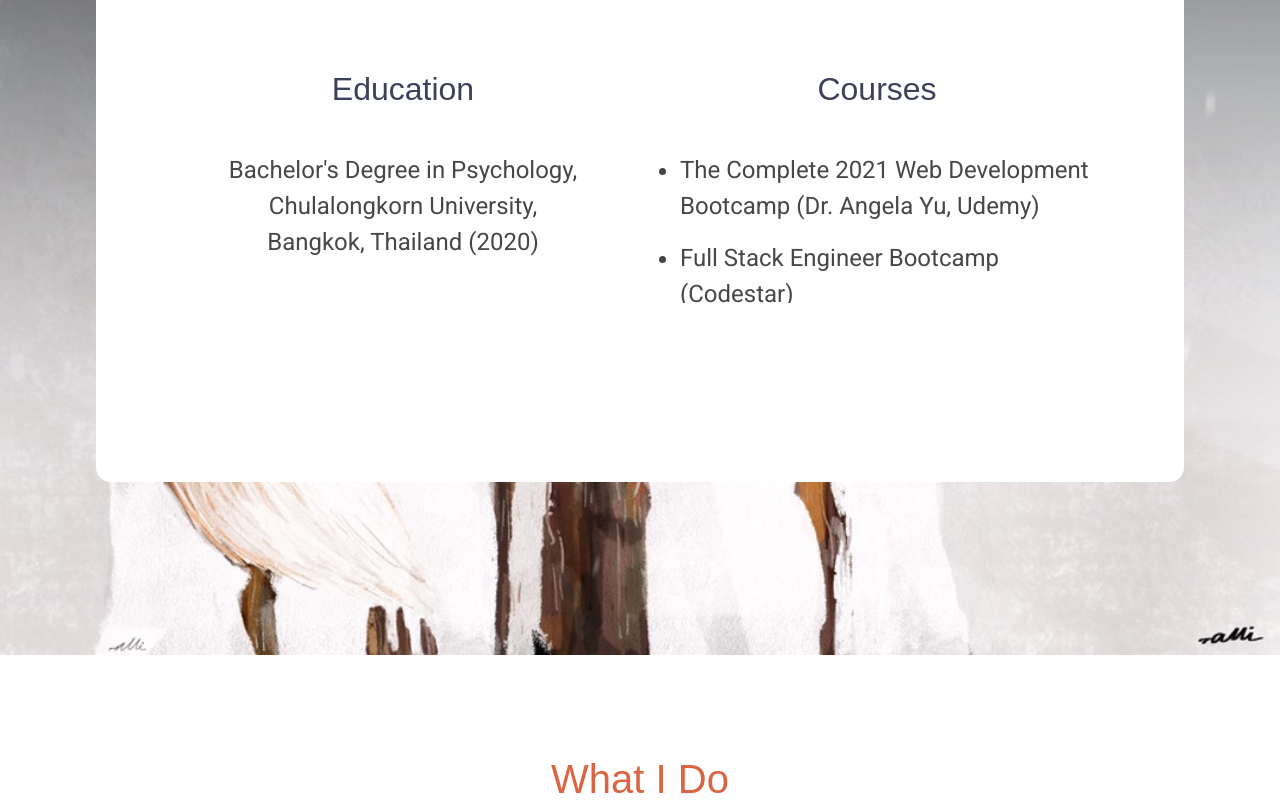
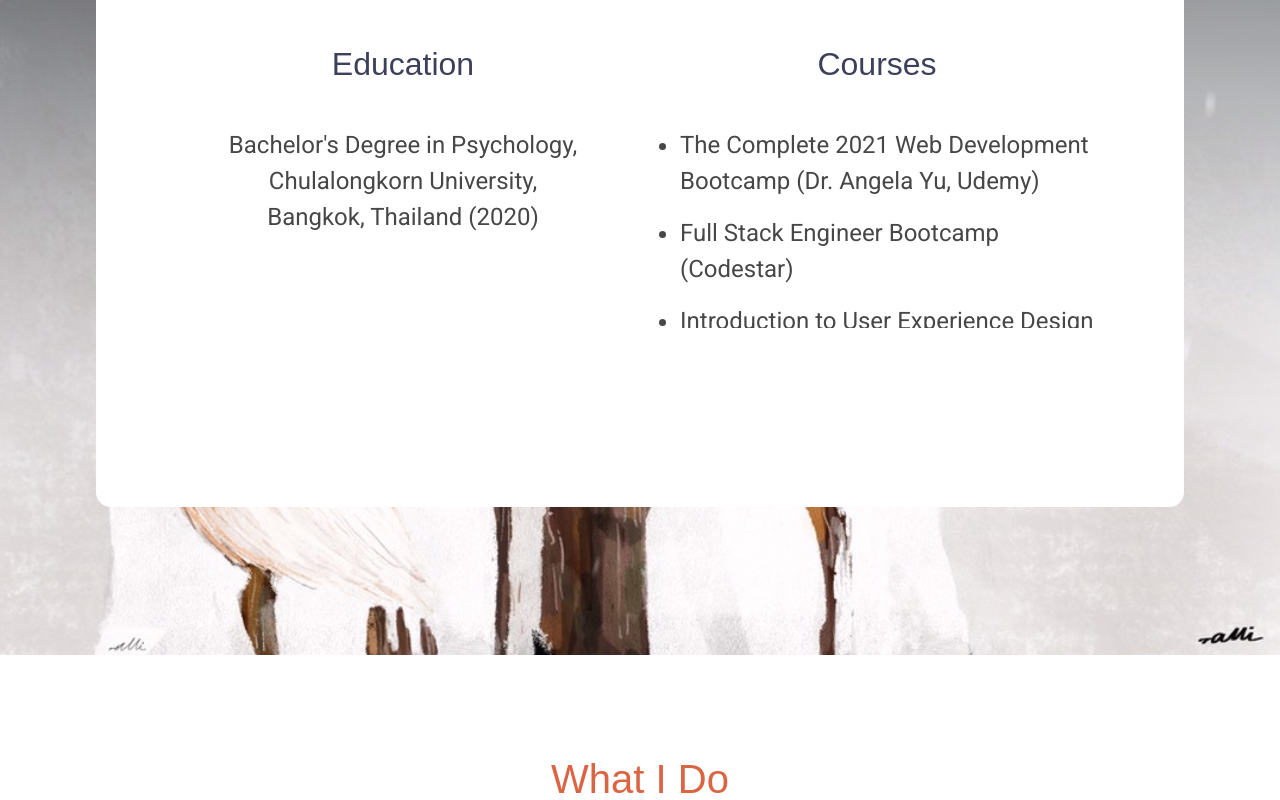
Before and after one commit to alligel/alliwebpage, a React (Create React App) app: page / in a window 1280 px wide. Shown: the part 1920-2720 px from the top of the page. Built offline with nearby package versions, Linux system fonts and the light colour scheme; a web font is replaced by a local one.

Commit message:
fixed work page

```diff
--- a/public/styles.css
+++ b/public/styles.css
@@ -133,7 +133,7 @@ a:link {
   font-size: 1.5rem;
 }
 .scrollbar {
-  max-height: 150px;
+  max-height: 200px;
   overflow-y: scroll;
 }
 .scrollbar::-webkit-scrollbar {
--- a/src/components/UXworks.jsx
+++ b/src/components/UXworks.jsx
@@ -9,6 +9,7 @@ function UXworks() {
         <br/>
         <h2>NeighborLender Project</h2>
         <img className="works-img" src={NBLads} alt="alli-uxwork"/>
+        <br/>
         <button><a href="https://drive.google.com/file/d/1I-zUG4Z1Nm-3kb20z1cO6z9YE7tIfzE8/view?usp=sharing" target="_blank">PDF File</a></button>
         </div>
 
--- a/src/components/Works.jsx
+++ b/src/components/Works.jsx
@@ -17,18 +17,23 @@ export default function Works(){
             <div className="container h-100 py-2 ">
             {/* tab list */}
               <ul className="nav nav-tabs border-0 justify-content-center" id="myTab" role="tablist">
-              <li className="nav-item">
+
+                <li className="nav-item">
                     <a className="nav-link active border border-info border-bottom-0" id="UX-tab" data-toggle="tab" href="#UX" role="tab" aria-controls="UX" aria-selected="true">UX</a>
                 </li>
+
                  <li className="nav-item">
-                    <a className="nav-link active border border-secondary border-bottom-0" id="artworks-tab" data-toggle="tab" href="#artworks" role="tab" aria-controls="artworks" aria-selected="true">Art Works</a>
+                    <a className="nav-link active border border-secondary border-bottom-0" id="artworks-tab" data-toggle="tab" href="#artworks" role="tab" aria-controls="artworks" aria-selected="false">Art Works</a>
                 </li>
+
                 <li className="nav-item">
                      <a className="nav-link border border-warning border-bottom-0" id="codingworks-tab" data-toggle="tab" href="#codingworks" role="tab" aria-controls="codingworks" aria-selected="false">Coding</a>
                 </li>
+
                 <li className="nav-item">
                      <a className="nav-link border border-danger border-bottom-0" id="photoworks-tab" data-toggle="tab" href="#photoworks" role="tab" aria-controls="photoworks" aria-selected="false">Photography</a>
                  </li>
+
              </ul>
             {/* tap content */}
                 <div class="tab-content h-75">
```
